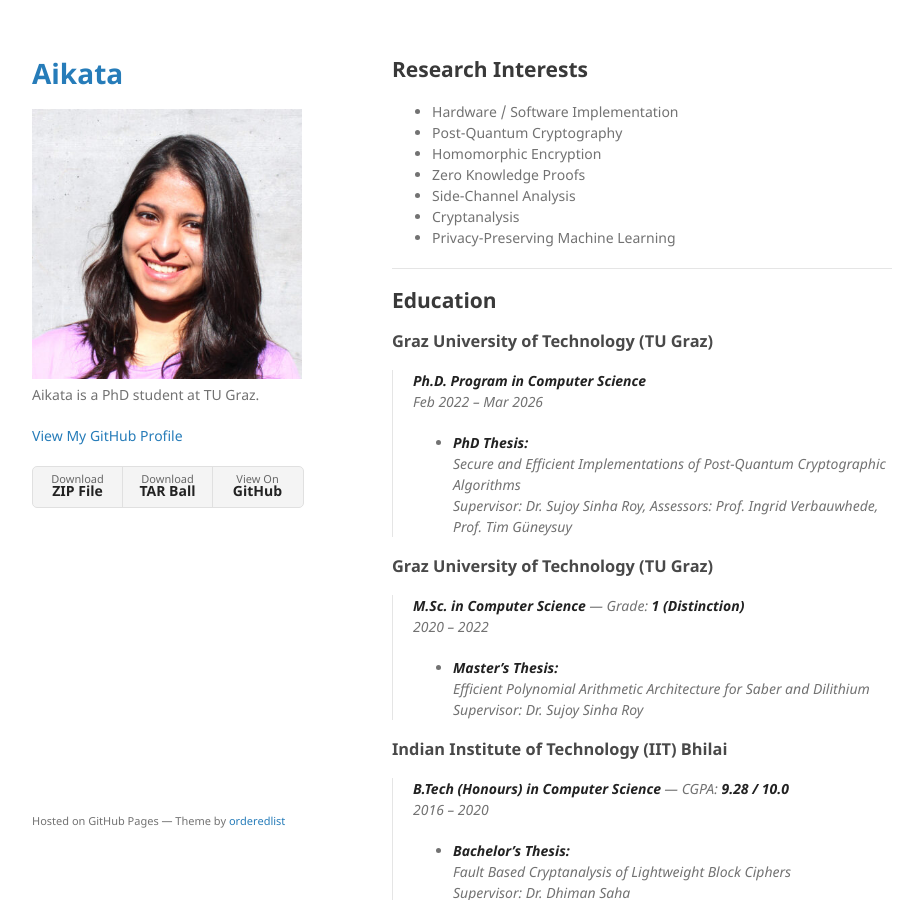
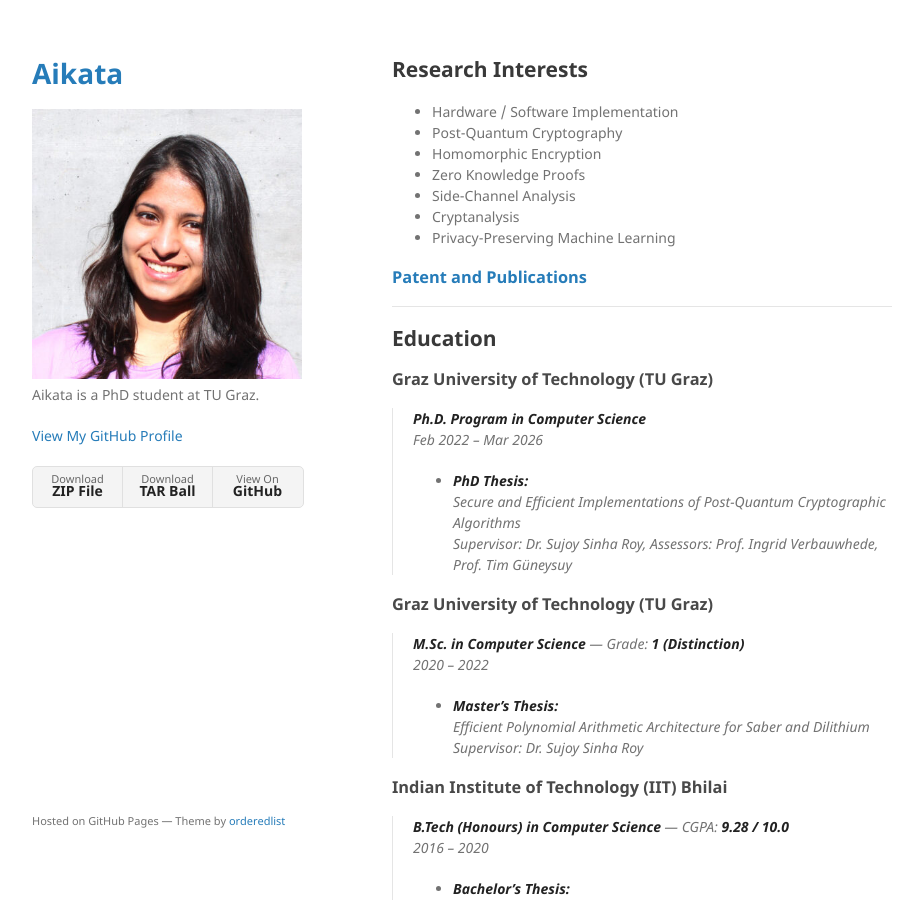
Before and after one commit to aikata10/aikata10.github.io, a Jekyll site: the page built from index.md, in a window 1280 px wide and 900 px high. Shown: the whole window, without its empty margins (178-1101 px from the left). Built offline with Jekyll 4.4.1, drawn with Linux system fonts in a browser that asks for light colours; our own code applies the rules of GitHub Pages for plain Markdown files; some of the changed text lies outside the part shown.

Commit message:
Update index.md

```diff
--- a/index.md
+++ b/index.md
@@ -11,6 +11,8 @@ layout: default
 - Cryptanalysis
 - Privacy-Preserving Machine Learning
 
+
+### [Patent and Publications](https://github.com/aikata10/aikata10.github.io/blob/main/patents_publications.html)
 
 ---
 ## Education
```
Also changed, not shown: other parts of index.md (+0 -2 lines).
